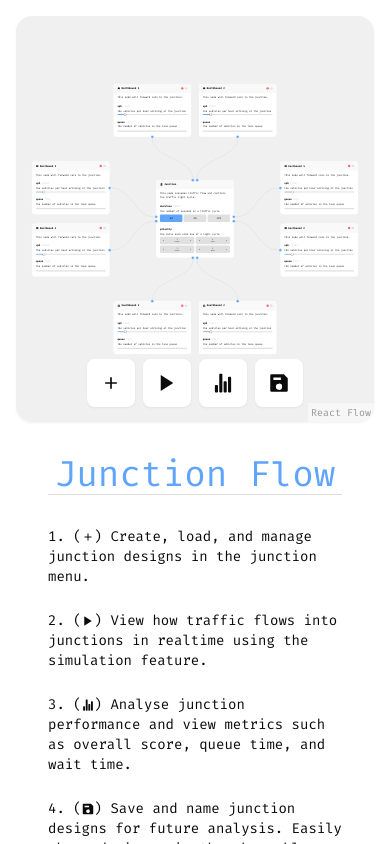
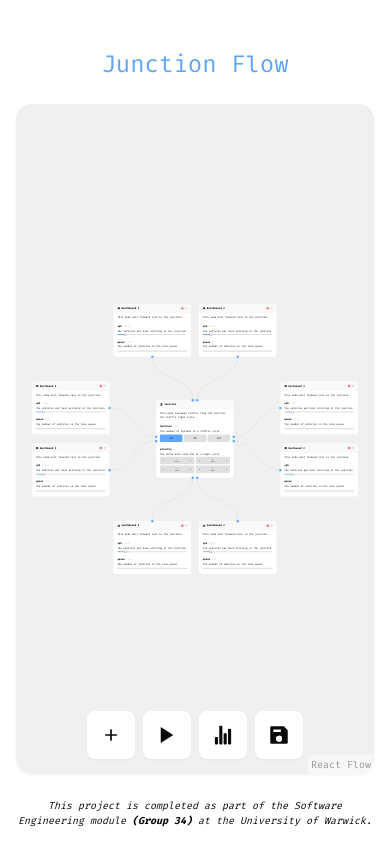
Before and after one commit to Astral-Lab/CS261, a React (Vite) app: page / in a window 390 px wide. Built offline with nearby package versions, Linux system fonts and the light colour scheme; a web font is replaced by a local one.

Commit message:
mobile ui test 2

```diff
--- a/src/App.jsx
+++ b/src/App.jsx
@@ -123,7 +123,7 @@ export default function App() {
   }, [runSim]);
 
   return (
-    <div className="w-full flex flex-col-reverse lg:flex-row h-screen font-fira-code select-none relative p-4 lg:py-8 lg:pr-8 group/parent overflow-hidden">
+    <div className="w-full flex flex-col lg:flex-row gap-6 lg:gap-0 h-screen font-fira-code select-none relative p-4 lg:py-8 lg:pr-8 group/parent overflow-hidden">
       <SlideableContainer
         ref={createRef}
         content={<CreateAndLoadJunction/>}
@@ -139,10 +139,11 @@ export default function App() {
         content={<SaveAndShareMenu ref={saveRef}/>}
         id="save"
       />
-      <div className="w-full lg:w-1/4 h-1/2 lg:h-full lg:flex flex-col justify-between px-8">
-        <h1 className="text-center text-4xl text-blue-400 font-fira-code mt-8">Junction Flow</h1>
-        <JunctionFlowHints/>
-        <p className="text-[10px] text-center italic">This project is completed as part of the Software Engineering module <span className="font-bold">(Group 34)</span> at the University of Warwick.</p>
+      <div className="w-full lg:w-1/4 h-16 lg:h-full lg:flex flex-col lg:justify-between lg:px-8">
+        <h1 className="text-center text-2xl lg:text-4xl text-blue-400 font-fira-code mt-8">Junction Flow</h1>
+
+        {!isMobile && <JunctionFlowHints/>}
+        {!isMobile && <p className="text-[10px] text-center italic">This project is completed as part of the Software Engineering module <span className="font-bold">(Group 34)</span> at the University of Warwick.</p>}
       </div>
       <ReactFlow
         ref={ref}
@@ -195,6 +196,7 @@ export default function App() {
           size={0.5}
         />
       </ReactFlow>
+      {isMobile && <p className="text-[10px] text-center italic">This project is completed as part of the Software Engineering module <span className="font-bold">(Group 34)</span> at the University of Warwick.</p>}
     </div>
   )
 }
```
